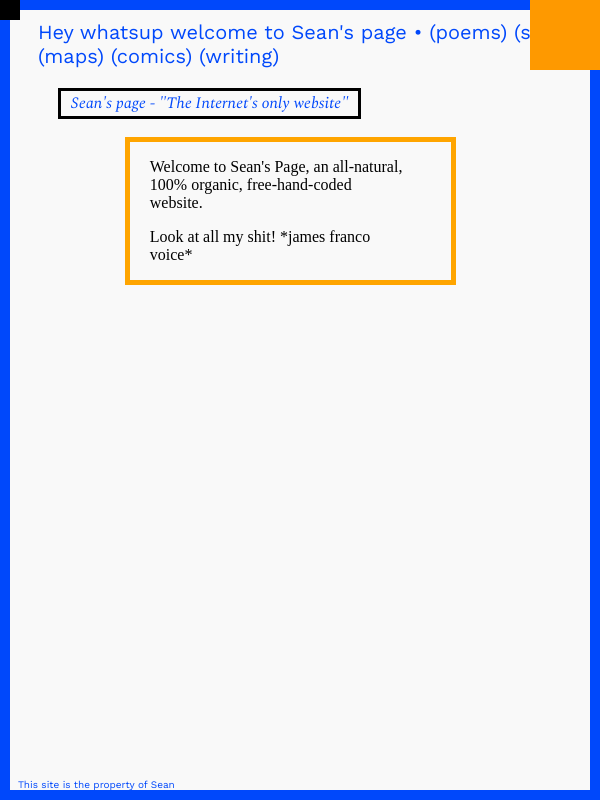
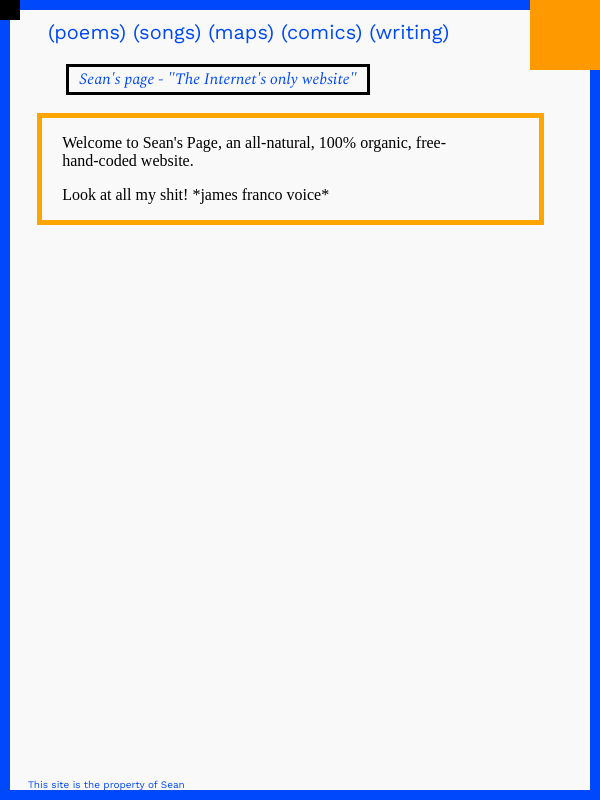
Before and after one commit to stqu/seans-page, a PHP site: page /index.html in a window 600 px wide. Run offline with PHP 8.4, Linux system fonts and the light colour scheme; some web fonts are replaced.

Commit message:
responsive-css

```diff
--- a/code/index.html
+++ b/code/index.html
@@ -22,7 +22,7 @@
 <div class='headlinecontainer'>
 <div class='headline'>
 <p>
-Hey whatsup welcome to <a href='index.html'>Sean's page</a> &bull; <a href='poems.html'>(poems)</a> <a href='songs.html'>(songs)</a> <a href='maps.html'>(maps)</a> <a href='comics.html'>(comics)</a> <a href='writing.html'>(writing)</a>
+<span class='navbar'>Hey whatsup welcome to <a href='index.html'>Sean's page</a> &bull; </span><a href='poems.html'>(poems)</a> <a href='songs.html'>(songs)</a> <a href='maps.html'>(maps)</a> <a href='comics.html'>(comics)</a> <a href='writing.html'>(writing)</a>
 </p>
 </div>
 </div>
--- a/code/poem_template.html
+++ b/code/poem_template.html
@@ -43,7 +43,7 @@ Hey whatsup welcome to <a href='index.html'>Sean's page</a> &bull; <a href='poem
 <p class='poemstanza'>You could see where it was heading like an arrowhead. </p>
 <p class='poemstanza'>You followed it a certain distance a few times, from tip to fletchings. </p>
 <p class='poemstanza'>The mailman was unaffected as he walked his route, as mentioned, in sandals. </p>
-
+<p class='backlink'><a href='poems.html'>(back to index)</a></p>
 
 </div>
 </div>
--- a/code/poems.html
+++ b/code/poems.html
@@ -23,7 +23,7 @@
 <div class='headlinecontainer'>
 <div class='headline'>
 <p>
-Hey whatsup welcome to <a href='index.html'>Sean's page</a> &bull; <a href='poems.html'>(POEMS)</a> <a href='songs.html'>(songs)</a> <a href='maps.html'>(maps)</a> <a href='comics.html'>(comics)</a> <a href='writing.html'>(writing)</a>
+<span class='navbar'>Hey whatsup welcome to <a href='index.html'>Sean's page</a> &bull; </span><a href='poems.html'>(POEMS)</a> <a href='songs.html'>(songs)</a> <a href='maps.html'>(maps)</a> <a href='comics.html'>(comics)</a> <a href='writing.html'>(writing)</a>
 </p>
 </div>
 </div>
--- a/code/stylesheets/sqstyle.css
+++ b/code/stylesheets/sqstyle.css
@@ -1,20 +1,29 @@
+Written by Sean Quigley in 2019
+
+
 body {
-/*
-  background-image: url('mat2.png');
-  background-repeat: no-repeat;
-  background-attachment: fixed;
-  background-position: 60px 155px;
-  background-size: 10%;
-*/
-    background-color:#f9f9f9;
+  background-color: #f9f9f9;
 
 }
+
+@media screen and (min-width: 600px){
+body {
+    background-image: url('file:///Users/sean/Documents/webdev/seans-page/media/mat2.png');
+    background-repeat: no-repeat;
+    background-attachment: fixed;
+    background-position: 60px 155px;
+    background-size: 10%;
+    background-color:#f9f9f9;
+    }
+}
+
+
 /* old color# #f9f9f9 */
 
 p {
     color: #0048fb;
     font-family: 'Work Sans', sans-serif;
-    margin-left: 10px;
+    margin-left: 20px;
 
 }
 
@@ -153,6 +162,13 @@ div.headline:hover {
 
 }
 
+@media screen and (max-width: 900px){
+span.navbar {
+  display:none;
+  }
+
+}
+
 div.navbarcontainer {
     margin: 0 auto;
 
@@ -164,7 +180,7 @@ div.navbar {
     border: 3px solid Black;
     color: #0048fb;
     font-family: 'Spectral', serif;
-    margin-left: 50px;
+    margin-left: 10%;
     padding-left: 10px;
     padding-right: 10px;
     white-space: nowrap;
@@ -177,6 +193,7 @@ div.contentcontainer {
 
 }
 
+
 div.content {
     margin-left: 20%;
     width: 55%;
@@ -184,7 +201,19 @@ div.content {
     border: 5px solid Orange;
     color: #0048fb;
     font-family: 'Cutive Mono', monospace;
+}
 
+
+@media screen and (max-width: 600px){
+div.content {
+    margin-left: 5%;
+    margin-right: 5%;
+    width: 85%;
+    height: auto;
+    border: 5px solid Orange;
+    color: #0048fb;
+    font-family: 'Cutive Mono', monospace;
+    }
 }
 
 a:link {
```
Also changed, not shown: 2 other files.
